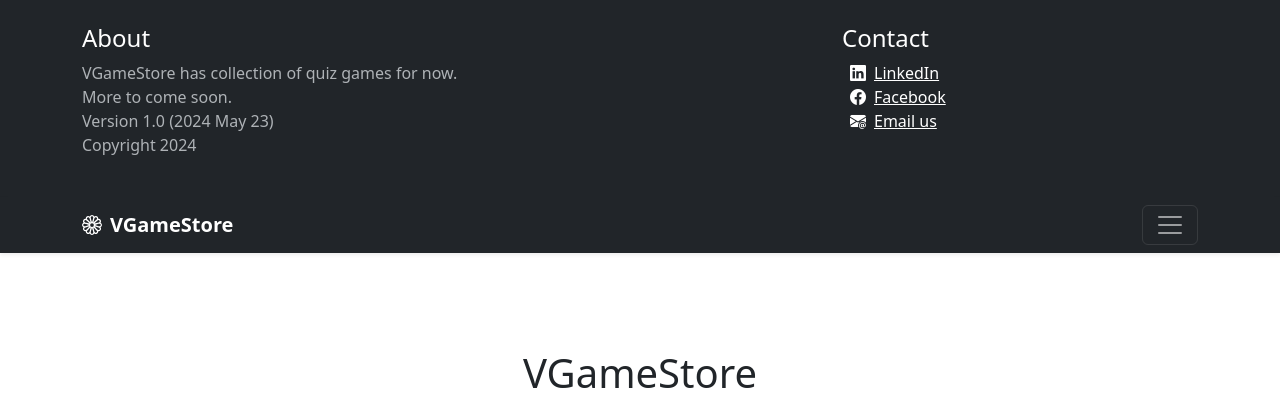
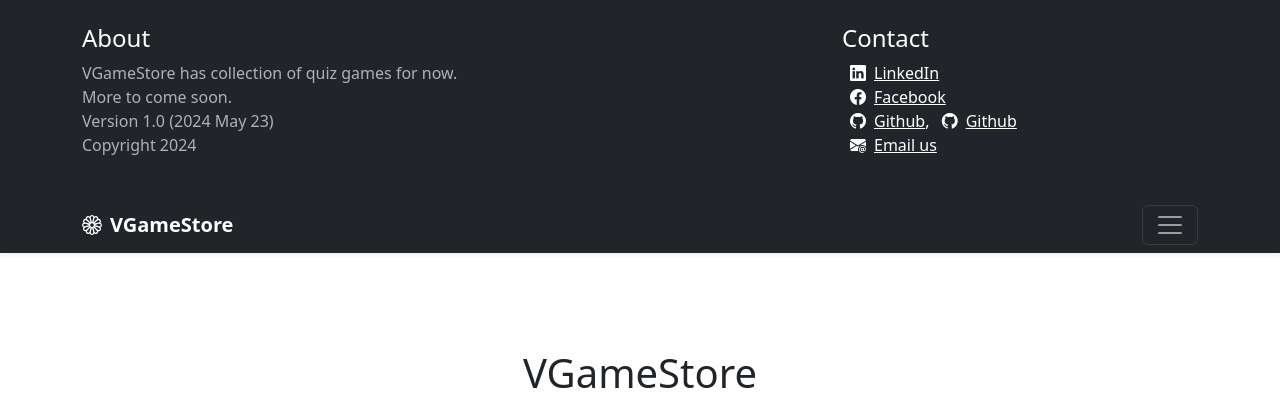
Before and after one commit to VelizarVESSELINOV/VessGames, a Flask app: page / in a window 1280 px wide, after a click that opens the changed part. Shown: the top 407 px of the page. Run offline with Flask 3, Linux system fonts and the light colour scheme; some libraries are stand-ins or nearby versions.

Commit message:
Rapha Github

```diff
--- a/templates/base.html
+++ b/templates/base.html
@@ -104,8 +104,9 @@
                     <div class="col-sm-4 offset-md-1 py-4">
                         <h4>Contact</h4>
                         <ul class="list-unstyled">
-                            <li><a href="https://www.linkedin.com/in/vesselinov/" class="text-white"><i class="bi bi-linkedin px-2"></i>LinkedIn</a></li>
-                            <li><a href="https://www.facebook.com/vesselinov/" class="text-white"><i class="bi bi-facebook px-2"></i>Facebook</a></li>
+                            <li><a href="https://www.linkedin.com/in/vesselinov" class="text-white"><i class="bi bi-linkedin px-2"></i>LinkedIn</a></li>
+                            <li><a href="https://www.facebook.com/vesselinov" class="text-white"><i class="bi bi-facebook px-2"></i>Facebook</a></li>
+                            <li><a href="https://github.com/VelizarVESSELINOV" class="text-white"><i class="bi bi-github px-2"></i>Github</a>, <a href="https://github.com/BabyDuckSquad" class="text-white"><i class="bi bi-github px-2"></i>Github</a></li>
                             <li><a href="mailto:Velizar.VESSELINOV@gmail.com" class="text-white"><i class="bi bi-envelope-at-fill px-2"></i>Email us</a></li>
                         </ul>
                     </div>
```
